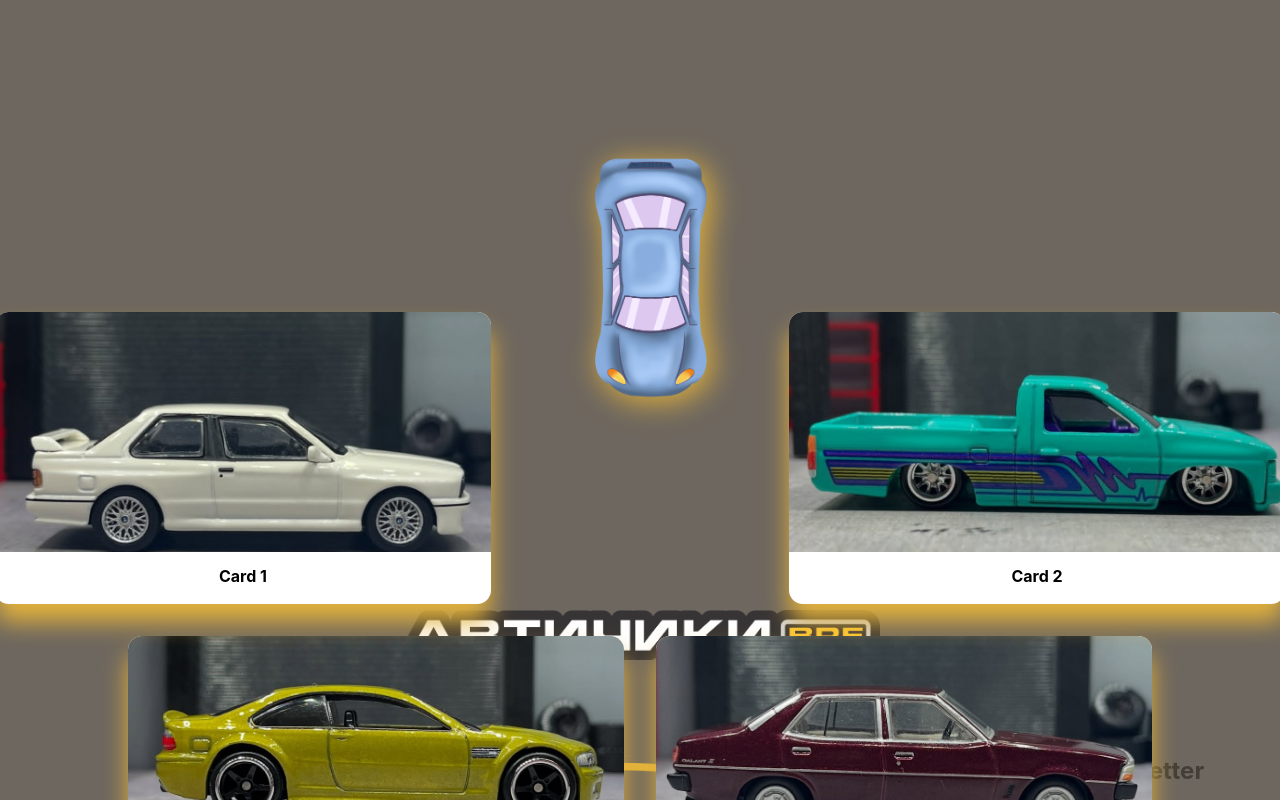
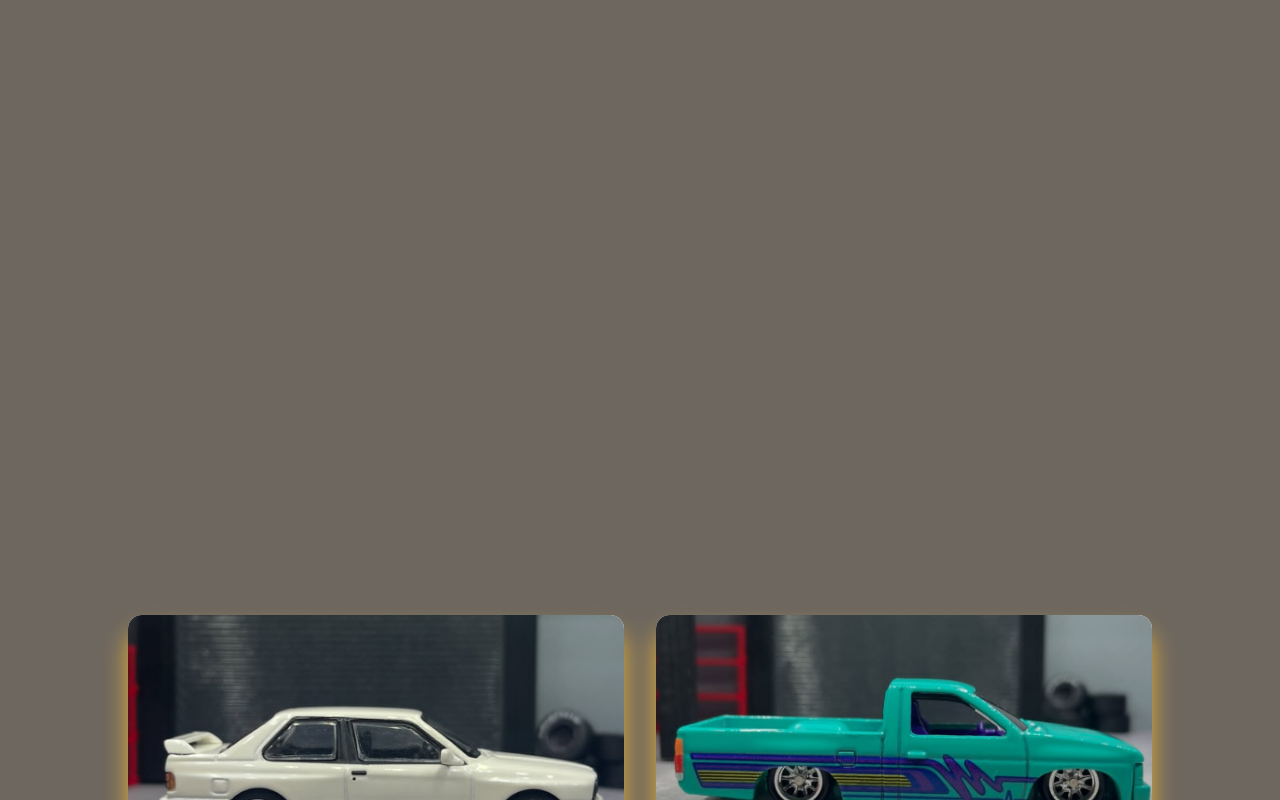
Before and after one commit to BojanMihajlo/avticikibre, a React (Create React App) app: page /avticikiBre in a window 1280 px wide. Shown: the part 1380-2180 px from the top of the page. Built offline with nearby package versions, Linux system fonts and the light colour scheme.

Commit message:
Added some changes in avticiki bre

```diff
--- a/src/mainPages/avticikiBre/AvticikiBre.jsx
+++ b/src/mainPages/avticikiBre/AvticikiBre.jsx
@@ -5,6 +5,7 @@ import { useState, useEffect } from "react";
 import "./avticikiBre.css";
 import video from "../../images/video/video2.mp4";
 import OurCollect from "./OurCollect";
+import Advert from "../homePage/Advert"
 
 export default function AvticikiBre() {
   const [showSecond, setShowSecond] = useState(false);
@@ -80,6 +81,9 @@ export default function AvticikiBre() {
       <div class="fancy-div">
         <OurCollect />
       </div>
+      <div>
+        <Advert/>
+      </div>
     </>
   );
 }
--- /dev/null
+++ b/src/mainPages/avticikiBre/CarCards.css
@@ -0,0 +1,9 @@
+.buttonMore {
+    position: absolute;
+    bottom: 18%;
+    right: 15%;
+}
+.divStop {
+    height: 200px;
+    background-color:#423e37;
+}
--- a/src/mainPages/avticikiBre/CarCards.jsx
+++ b/src/mainPages/avticikiBre/CarCards.jsx
@@ -7,6 +7,10 @@ import colcar3 from "../../images/colcar3.jpg";
 import colcar4 from "../../images/colcar4.jpg";
 import colcar5 from "../../images/colcar5.jpg";
 import colcar6 from "../../images/colcar6.jpg";
+import colcar7 from "../../images/colcar7.jpg";
+import colcar8 from "../../images/colcar8.jpg"
+import CarButton from "../carButton/CarButton";
+import "./CarCards.css"
 
 export default function PassingImageGrid({
   cards = [
@@ -16,6 +20,8 @@ export default function PassingImageGrid({
     { id: 4, img: colcar4, title: "Card 4" },
     { id: 5, img: colcar5, title: "Card 5" },
     { id: 6, img: colcar6, title: "Card 6" },
+     { id: 7, img: colcar7, title: "Card 7" },
+    { id: 8, img: colcar8, title: "Card 8" },
   ],
 }) {
   const ref = useRef(null);
@@ -26,7 +32,7 @@ export default function PassingImageGrid({
     offset: ["start center", "end center"],
   });
 
-  const imageY = useTransform(scrollYProgress, [0, 1], ["0%", "700%"]);
+  const imageY = useTransform(scrollYProgress, [0, 1], ["0%", "907%"]);
 
   // Mirror progress into a plain number for per-card math (no extra hooks)
   const [p, setP] = useState(0);
@@ -36,11 +42,11 @@ export default function PassingImageGrid({
   }, [scrollYProgress]);
 
   // Tunables
-  const SECTION_HEIGHT = "280vh"; // scroll room
+  const SECTION_HEIGHT = "340vh"; // scroll room
   const GRID_WIDTH = "80%";
-  const AMPLITUDE = 180; // px each card slides outward at peak
+  const AMPLITUDE = 182; // px each card slides outward at peak
   const ROW_WINDOW = 0.4; // how long each row is "active"
-  const ROW_STAGGER = 0.17; // delay between rows
+  const ROW_STAGGER = 0.11; // delay between rows
 
   // Compute per-card horizontal shift from numeric progress
   const calcShift = (progress, rowIndex, isLeft) => {
@@ -59,6 +65,7 @@ export default function PassingImageGrid({
   };
 
   return (
+    <>
     <section
       ref={ref}
       style={{
@@ -79,7 +86,7 @@ export default function PassingImageGrid({
         style={{
           position: "absolute",
           top: 0,
-          //   left: "50%",
+          left: "42.1%",
           transform: "translateX(-50%)",
           y: imageY,
           zIndex: 2,
@@ -143,6 +150,21 @@ export default function PassingImageGrid({
           );
         })}
       </div>
+      <motion.div className="buttonMore"
+        initial={{ x: -170, opacity: 0 }}
+        whileInView={{ x: 0, opacity: 1 }}
+        transition={{ duration: 2,  }}
+        viewport={{ once: false }}
+      >
+        <CarButton width={200} text={"Види галерија"}/>
+      </motion.div>
+
+
     </section>
+
+      <div className="divStop">
+
+      </div>
+    </>
   );
 }
--- a/src/mainPages/avticikiBre/OurCollect.css
+++ b/src/mainPages/avticikiBre/OurCollect.css
@@ -9,7 +9,11 @@
 .bluecar {
   text-align: center;
 }
+.cardsAr {
+  padding-top: 4%;
+}
 .bluecar img {
+
   width: 250px;
   height: auto;
   filter: drop-shadow(5px 5px 15px #e3b23c);
--- a/src/mainPages/avticikiBre/avticikiBre.css
+++ b/src/mainPages/avticikiBre/avticikiBre.css
@@ -33,6 +33,6 @@
 }
 
 .fancy-div {
-  height: 1000px;
+  /* height: 1000px; */
   background-color: #6e675f;
 }
```
